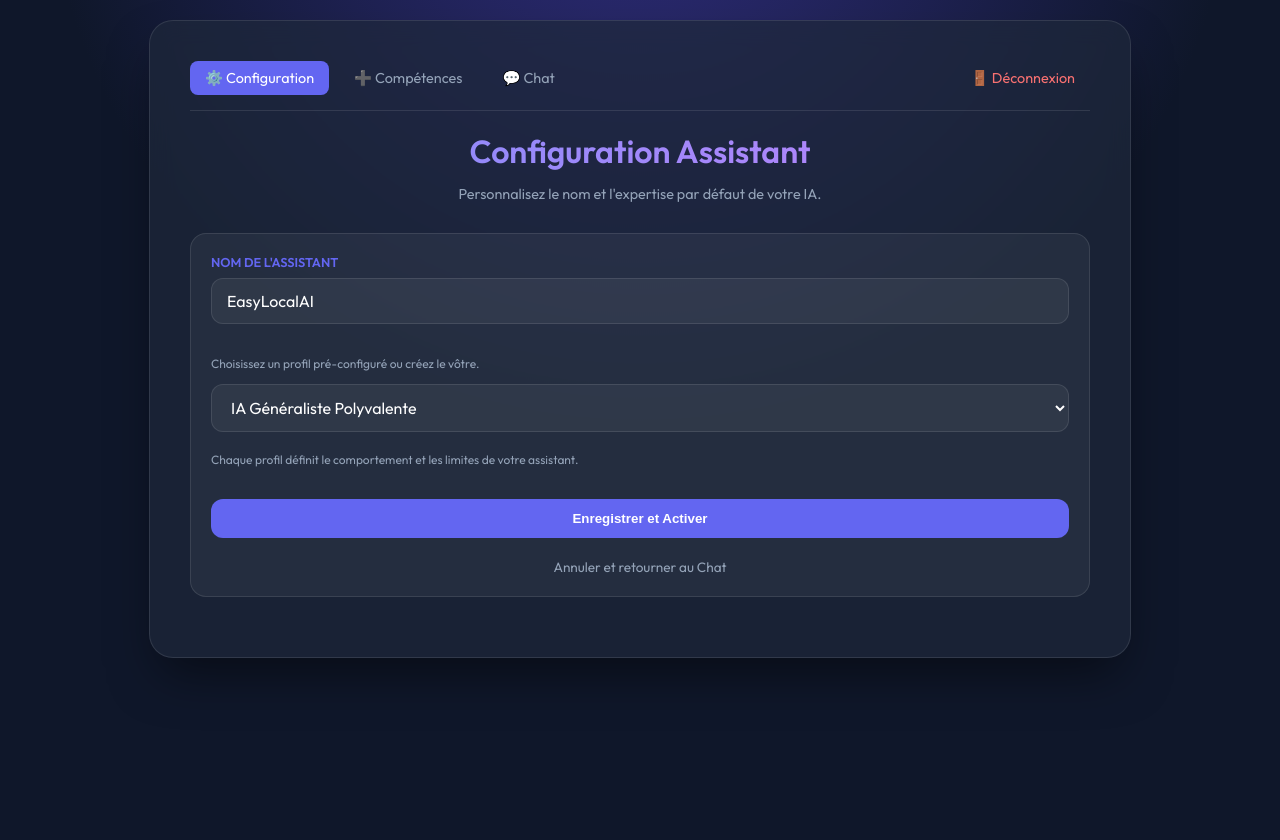
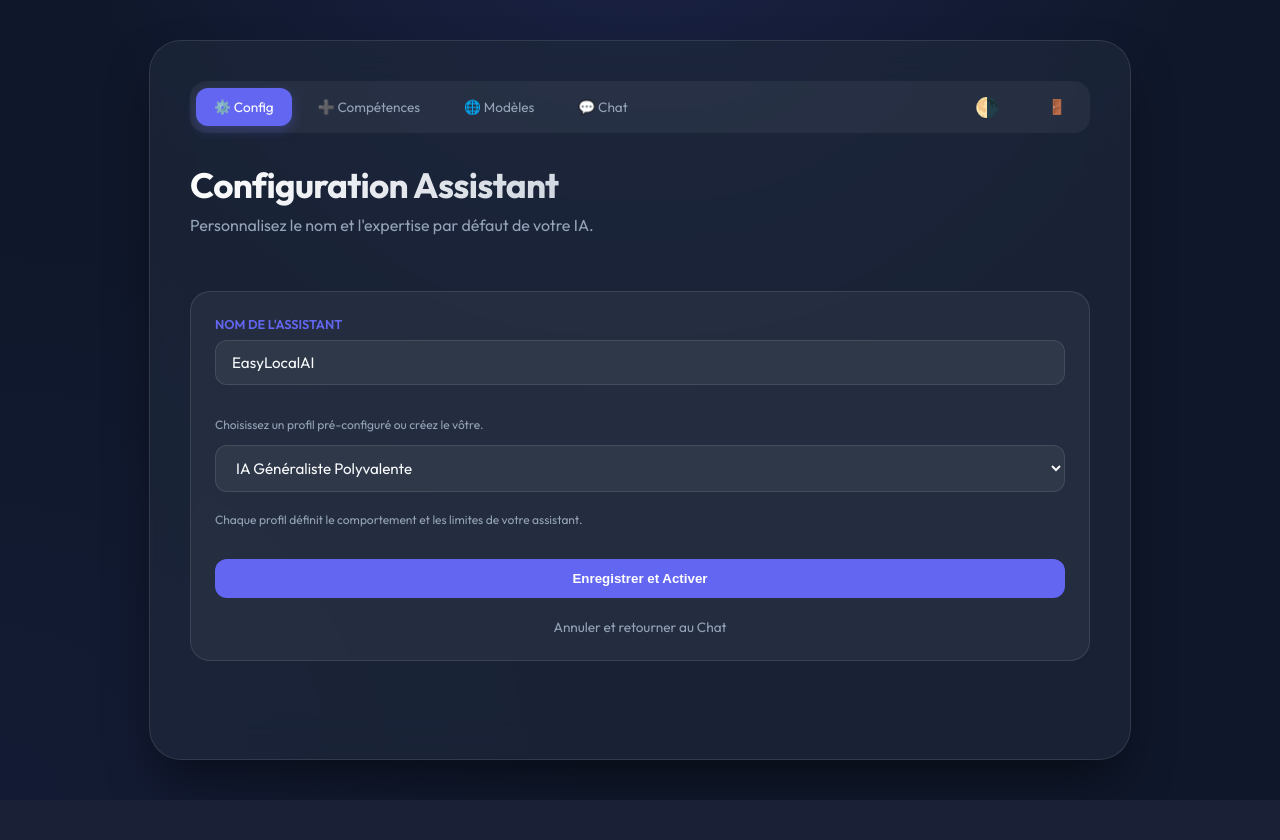
Before and after one commit to Binwinwinw/EasyLocalAI, a PHP site: page /setup.php in a window 1280 px wide. After the commit the page ends 800 px from the top, so only its background shows below. Run offline with PHP 8.4, Linux system fonts and the light colour scheme.

Commit message:
UX: Refactor CSS, Theme Toggle, and Models UI (Phase 3)

```diff
--- a/public/includes/header.php
+++ b/public/includes/header.php
@@ -4,39 +4,26 @@
     <meta charset="UTF-8">
     <meta name="viewport" content="width=device-width, initial-scale=1.0">
     <title><?= htmlspecialchars($app_name ?? 'EasyLocalAI') ?></title>
-    <link href="https://fonts.googleapis.com/css2?family=Outfit:wght@300;400;600&display=swap" rel="stylesheet">
-    <style>
-        :root { --primary: #6366f1; --bg: #0f172a; --card-bg: rgba(30, 41, 59, 0.7); --text: #f8fafc; --text-dim: #94a3b8; --border: rgba(255, 255, 255, 0.1); --glass: rgba(255, 255, 255, 0.05); }
-        body { font-family: 'Outfit', sans-serif; background: var(--bg); color: var(--text); margin: 0; padding: 20px; display: flex; flex-direction: column; align-items: center; min-height: 100vh; background-image: radial-gradient(circle at 50% -20%, #312e81 0%, transparent 50%); }
-        .container { width: 100%; max-width: 900px; background: var(--card-bg); backdrop-filter: blur(12px); border: 1px solid var(--border); border-radius: 24px; padding: 40px; box-shadow: 0 25px 50px -12px rgba(0, 0, 0, 0.5); }
-        h1 { background: linear-gradient(to right, #818cf8, #c084fc); -webkit-background-clip: text; -webkit-text-fill-color: transparent; text-align: center; margin: 0 0 10px; }
-        .subtitle { text-align: center; color: var(--text-dim); margin-bottom: 30px; font-size: 0.9rem; }
-        .response-box { background: var(--glass); border: 1px solid var(--border); border-radius: 16px; padding: 20px; min-height: 80px; margin-bottom: 20px; }
-        .response-box strong { color: var(--primary); font-size: 0.8rem; letter-spacing: 1px; text-transform: uppercase; display: block; margin-bottom: 10px; }
-        .response-content { line-height: 1.6; white-space: pre-wrap; }
-        form.chat-form { display: flex; gap: 10px; }
-        input[type="text"], input[type="file"], select, textarea { width: 100%; background: var(--glass); border: 1px solid var(--border); border-radius: 12px; padding: 12px 15px; color: white; font-size: 1rem; font-family: inherit; box-sizing: border-box; }
-        button { background: var(--primary); color: white; border: none; padding: 12px 25px; border-radius: 12px; font-weight: 600; cursor: pointer; transition: 0.2s; }
-        button:hover { background: #4f46e5; transform: translateY(-1px); }
-        .history-section { margin-top: 40px; border-top: 1px solid var(--border); padding-top: 20px; }
-        .msg { background: var(--glass); padding: 15px; border-radius: 12px; margin-bottom: 10px; border-left: 4px solid var(--primary); }
-        .btn-clear { background: transparent; border: 1px solid var(--border); color: var(--text-dim); font-size: 0.8rem; margin: 10px auto; display: block; }
-        .btn-clear:hover { color: #f87171; border-color: #f87171; }
-        .loader { display: none; width: 18px; height: 18px; border: 2px solid rgba(255,255,255,0.2); border-top-color: white; border-radius: 50%; animation: spin 0.8s linear infinite; margin-right: 10px; }
-        @keyframes spin { to { transform: rotate(360deg); } }
-
-        /* Navigation Tabs */
-        .nav-tabs { display: flex; gap: 10px; margin-bottom: 20px; border-bottom: 1px solid var(--border); padding-bottom: 15px; }
-        .nav-tabs a { text-decoration: none; color: var(--text-dim); font-size: 0.9rem; padding: 8px 15px; border-radius: 8px; transition: 0.3s; }
-        .nav-tabs a.active { background: var(--primary); color: white; }
-        .nav-tabs a:hover:not(.active) { background: var(--glass); color: var(--text); }
-    </style>
+    <link href="https://fonts.googleapis.com/css2?family=Outfit:wght@300;400;600;700&display=swap" rel="stylesheet">
+    <link rel="stylesheet" href="index.css">
+    <script>
+        function toggleTheme() {
+            document.body.classList.toggle('light-mode');
+            localStorage.setItem('theme', document.body.classList.contains('light-mode') ? 'light' : 'dark');
+        }
+        document.addEventListener('DOMContentLoaded', () => {
+            if (localStorage.getItem('theme') === 'light') document.body.classList.add('light-mode');
+        });
+    </script>
 </head>
 <body>
     <div class="container">
         <nav class="nav-tabs">
-            <a href="setup.php" class="<?= basename($_SERVER['PHP_SELF']) == 'setup.php' ? 'active' : '' ?>">⚙️ Configuration</a>
+            <a href="setup.php" class="<?= basename($_SERVER['PHP_SELF']) == 'setup.php' ? 'active' : '' ?>">⚙️ Config</a>
             <a href="skills.php" class="<?= basename($_SERVER['PHP_SELF']) == 'skills.php' ? 'active' : '' ?>">➕ Compétences</a>
+            <a href="models.php" class="<?= basename($_SERVER['PHP_SELF']) == 'models.php' ? 'active' : '' ?>">🌐 Modèles</a>
             <a href="chat.php" class="<?= basename($_SERVER['PHP_SELF']) == 'chat.php' ? 'active' : '' ?>">💬 Chat</a>
-            <a href="logout.php" style="margin-left: auto; color: #f87171;">🚪 Déconnexion</a>
+
+            <div class="theme-toggle" onclick="toggleTheme()" title="Changer de thème">🌗</div>
+            <a href="logout.php" style="color: #f87171; text-decoration: none; font-size: 0.9rem; margin-left: 15px;" title="Déconnexion">🚪</a>
         </nav>
--- /dev/null
+++ b/public/index.css
@@ -0,0 +1,194 @@
+/* public/index.css - EasyLocalAI Professional Theme */
+
+:root {
+    --primary: #6366f1;
+    --primary-hover: #4f46e5;
+    --bg: #0f172a;
+    --card-bg: rgba(30, 41, 59, 0.7);
+    --text: #f8fafc;
+    --text-dim: #94a3b8;
+    --border: rgba(255, 255, 255, 0.1);
+    --glass: rgba(255, 255, 255, 0.05);
+    --transition: all 0.3s cubic-bezier(0.4, 0, 0.2, 1);
+}
+
+body.light-mode {
+    --bg: #f8fafc;
+    --card-bg: #ffffff;
+    --text: #0f172a;
+    --text-dim: #64748b;
+    --border: #e2e8f0;
+    --glass: rgba(0, 0, 0, 0.02);
+}
+
+body {
+    font-family: 'Outfit', -apple-system, sans-serif;
+    background: var(--bg);
+    color: var(--text);
+    margin: 0;
+    min-height: 100vh;
+    display: flex;
+    justify-content: center;
+    transition: var(--transition);
+    background-image:
+        radial-gradient(circle at 50% -20%, rgba(99, 102, 241, 0.15), transparent 50%),
+        radial-gradient(circle at 0% 100%, rgba(99, 102, 241, 0.05), transparent 40%);
+    background-attachment: fixed;
+    animation: fadeIn 0.5s ease-out;
+}
+
+@keyframes fadeIn {
+    from { opacity: 0; transform: translateY(10px); }
+    to { opacity: 1; transform: translateY(0); }
+}
+
+.container {
+    width: 100%;
+    max-width: 900px;
+    background: var(--card-bg);
+    backdrop-filter: blur(20px);
+    -webkit-backdrop-filter: blur(20px);
+    border: 1px solid var(--border);
+    border-radius: 32px;
+    margin: 40px 20px;
+    padding: 40px;
+    box-shadow: 0 25px 50px -12px rgba(0, 0, 0, 0.5);
+    display: flex;
+    flex-direction: column;
+}
+
+/* Navigation */
+.nav-tabs {
+    display: flex;
+    gap: 8px;
+    margin-bottom: 30px;
+    padding: 6px;
+    background: var(--glass);
+    border-radius: 16px;
+    align-items: center;
+}
+
+.nav-tabs a {
+    text-decoration: none;
+    color: var(--text-dim);
+    font-size: 0.85rem;
+    padding: 10px 18px;
+    border-radius: 12px;
+    transition: var(--transition);
+    font-weight: 500;
+}
+
+.nav-tabs a.active {
+    background: var(--primary);
+    color: white;
+    box-shadow: 0 4px 12px rgba(99, 102, 241, 0.3);
+}
+
+.nav-tabs a:hover:not(.active) {
+    background: var(--glass);
+    color: var(--text);
+}
+
+.theme-toggle {
+    margin-left: auto;
+    cursor: pointer;
+    font-size: 1.2rem;
+    padding: 8px;
+    border-radius: 12px;
+    transition: var(--transition);
+}
+
+.theme-toggle:hover {
+    background: var(--glass);
+}
+
+/* UI Elements */
+header { margin-bottom: 40px; }
+h1 { margin: 0; font-size: 2.2rem; font-weight: 700; letter-spacing: -0.02em; background: linear-gradient(135deg, #fff 0%, #94a3b8 100%); -webkit-background-clip: text; background-clip: text; -webkit-text-fill-color: transparent; }
+body.light-mode h1 { background: linear-gradient(135deg, #0f172a 0%, #475569 100%); -webkit-background-clip: text; background-clip: text; -webkit-text-fill-color: transparent; }
+
+.subtitle { color: var(--text-dim); margin-top: 8px; font-size: 1rem; }
+
+.response-box {
+    background: var(--glass);
+    border: 1px solid var(--border);
+    border-radius: 20px;
+    padding: 24px;
+    margin-bottom: 24px;
+}
+
+input, select, textarea {
+    background: var(--glass);
+    border: 1px solid var(--border);
+    border-radius: 12px;
+    padding: 12px 16px;
+    color: var(--text);
+    font-family: inherit;
+    font-size: 0.95rem;
+    width: 100%;
+    box-sizing: border-box;
+    transition: var(--transition);
+}
+
+input:focus, textarea:focus {
+    outline: none;
+    border-color: var(--primary);
+    background: rgba(99, 102, 241, 0.05);
+}
+
+button {
+    background: var(--primary);
+    color: white;
+    border: none;
+    padding: 12px 24px;
+    border-radius: 12px;
+    font-weight: 600;
+    cursor: pointer;
+    transition: var(--transition);
+}
+
+button:hover {
+    background: var(--primary-hover);
+    transform: translateY(-1px);
+    box-shadow: 0 8px 16px rgba(99, 102, 241, 0.2);
+}
+
+/* Chat Specifics */
+.msg {
+    margin-bottom: 15px;
+    padding: 15px;
+    background: var(--glass);
+    border-radius: 16px;
+    border: 1px solid var(--border);
+}
+
+.loader {
+    width: 18px;
+    height: 18px;
+    border: 2px solid rgba(255,255,255,0.3);
+    border-top: 2px solid white;
+    border-radius: 50%;
+    animation: spin 0.8s linear infinite;
+    display: none;
+    margin-right: 10px;
+}
+
+@keyframes spin { 0% { transform: rotate(0deg); } 100% { transform: rotate(360deg); } }
+
+/* Cards hover effect */
+section > div > div {
+    transition: var(--transition);
+}
+
+section > div > div:hover {
+    transform: translateY(-4px);
+    border-color: var(--primary);
+    box-shadow: 0 12px 24px -10px rgba(0, 0, 0, 0.3);
+}
+
+/* Mobile Responsiveness */
+@media (max-width: 640px) {
+    .container { margin: 10px; padding: 20px; border-radius: 24px; }
+    .nav-tabs { flex-wrap: wrap; }
+    h1 { font-size: 1.8rem; }
+}
```
Also changed, not shown: public/models.php (added, +93 -0 lines), src/Core/Ollama.php (+33 -0 lines).
